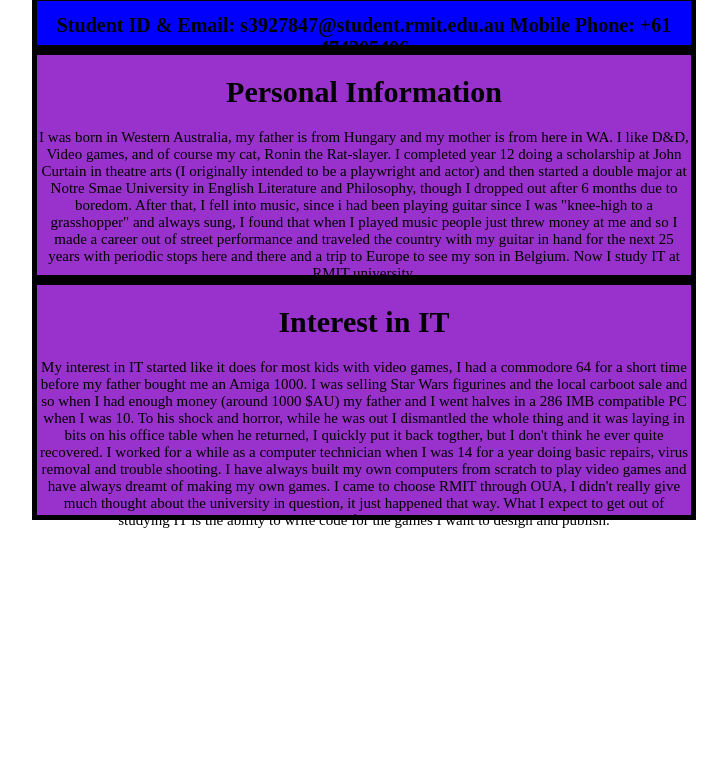
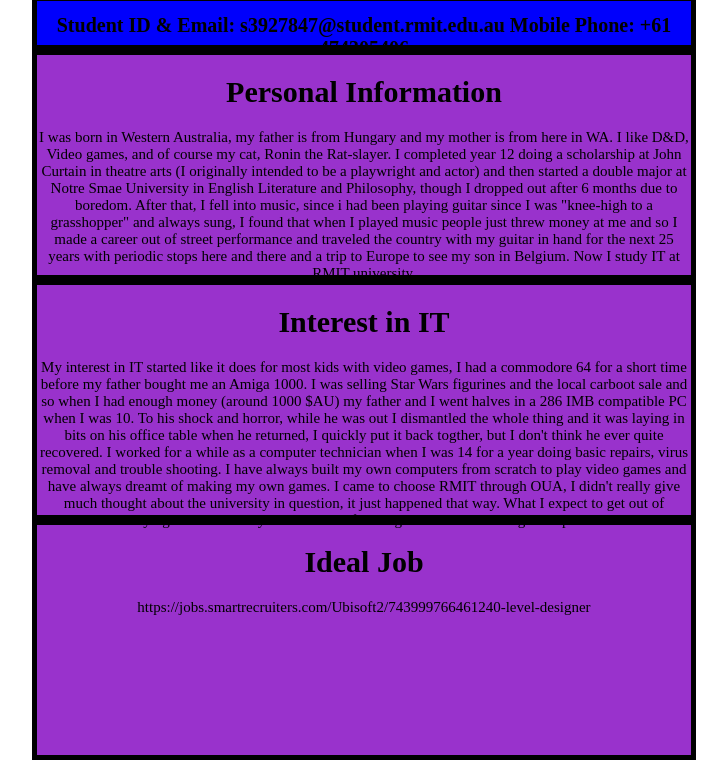
Before and after one commit to tibitzu/My-Profile, a plain HTML site: page index.html in a window 1280 px wide. Shown: the part 104-872 px from the top of the page, without its empty margins (276-1003 px from the left). Before the commit the page ends 800 px from the top, so only its background shows below. Drawn offline with Linux system fonts and the light colour scheme.

Commit message:
added ref to ideal job to html and screenshot png of the same

```diff
--- a/index.html
+++ b/index.html
@@ -5,6 +5,9 @@
 <meta charset="UTF-8">
 <meta name="viewport" content="width=device-width, initial-scale=1">
         <style>   {background color: #A9A9A9}
+           a:link {color: black;
+                   background-color: transparent;
+                   text-decoration: none;}
           .header {margin-right: 300px;
                    margin-left: 300px;
                    border: 5px solid black;
@@ -40,6 +43,13 @@
                    text-align: center;
                    height: 230px;
                    font-size: 15px}
+.IdealJob         {margin-right: 300px;
+                   margin-left: 300px;
+                   border: 5px solid black;
+                   background: #9932CC;
+                   text-align: center;
+                   height: 230px;
+                   font-size: 15px}
 	</style>
 </head>
 <body>
@@ -60,5 +70,11 @@
   <p>My interest in IT started like it does for most kids with video games, I had a commodore 64 for a short time before my father bought me an Amiga 1000. I was selling Star Wars figurines and the local carboot sale and so when I had enough money (around 1000 $AU) my father and I went halves in a 286 IMB compatible PC when I was 10. To his shock and horror, while he was out I dismantled the whole thing and it was laying in bits on his office table when he returned, I quickly put it back togther, but I don't think he ever quite recovered. I worked for a while as a computer technician when I was 14 for a year doing basic repairs, virus removal and trouble shooting. I have always built my own computers from scratch to play video games and have always dreamt of making my own games. I came to choose RMIT through OUA, I didn't really give much thought about the university in question, it just happened that way. What I expect to get out of studying IT is the ability to write code for the games I want to design and publish.</p>
   <p></p>
 </div>
+<div class="IdealJob">
+  <h1>Ideal Job</h1>
+  <a href="url"> https://jobs.smartrecruiters.com/Ubisoft2/743999766461240-level-designer </a>
+  <p></p>
+  <p></p>
+</div>
 </body>
 </html>
```
Also changed, not shown: Screenshot (1).png (added).
